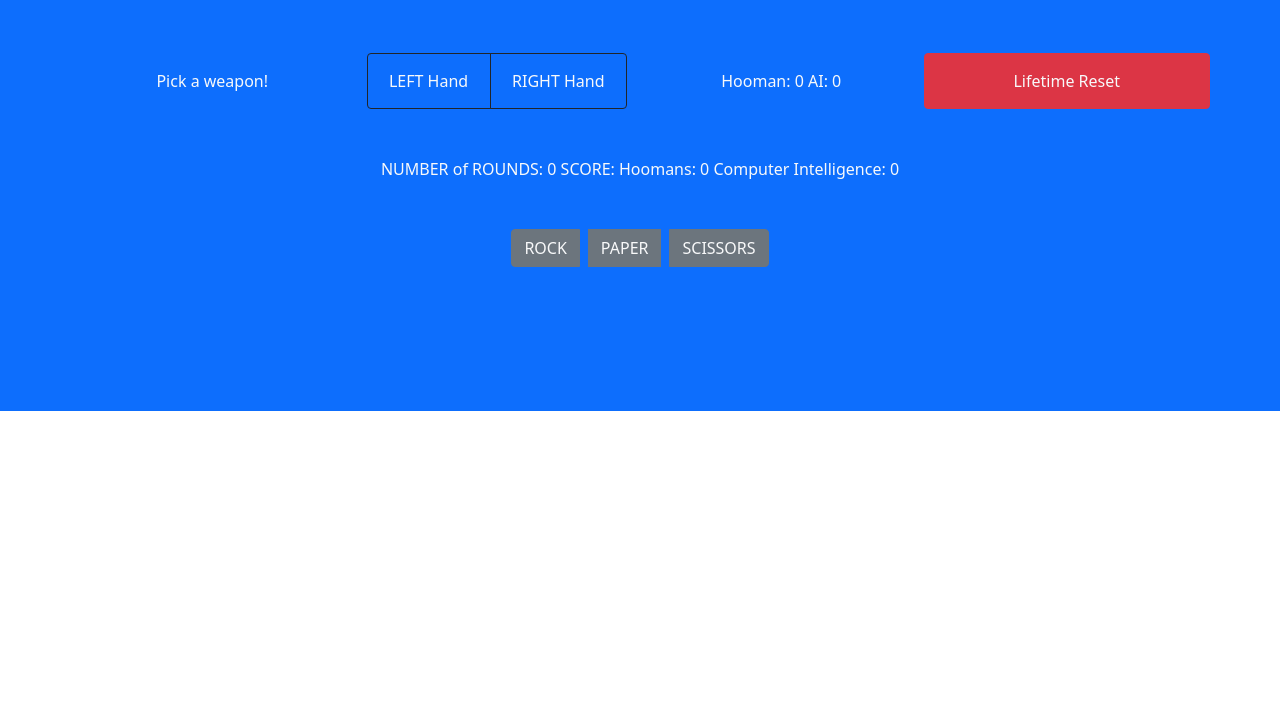
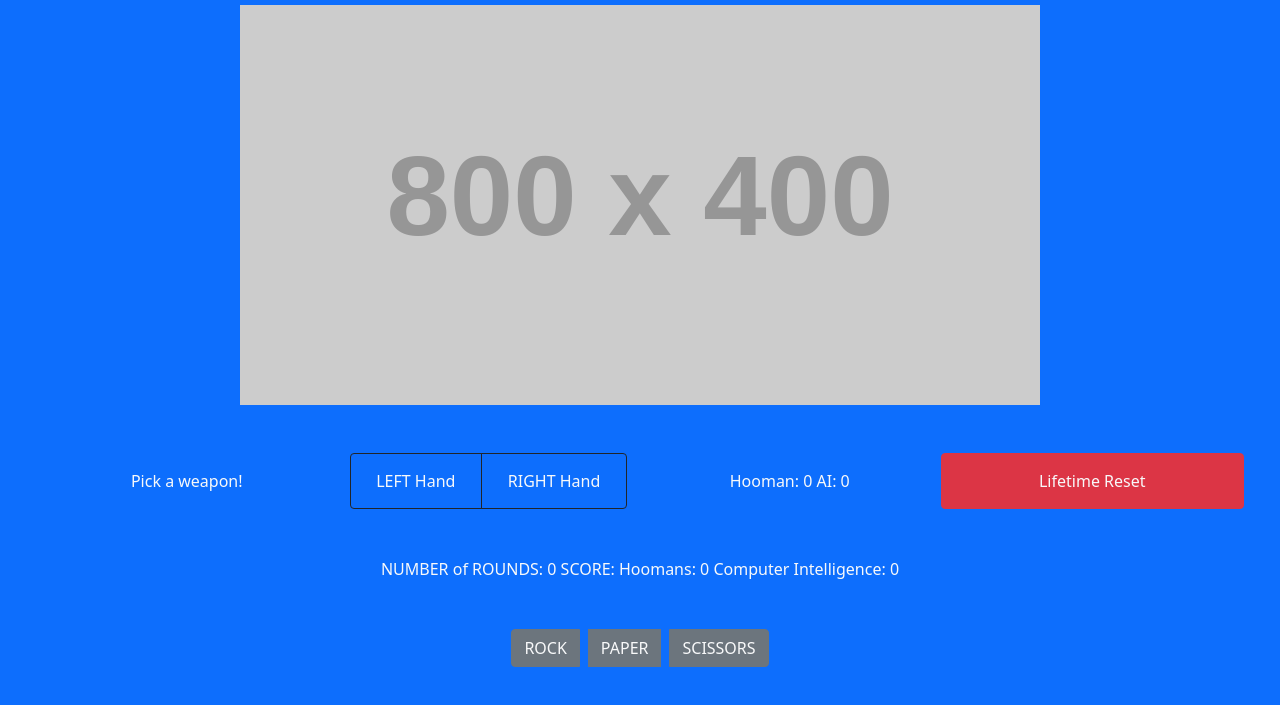
Before and after one commit to alexplong/rockpaperscissor, a plain HTML site: page index.html in a window 1280 px wide. Shown: the part 51-756 px from the top of the page. Drawn offline with nearby package versions, Linux system fonts and the light colour scheme; placeholder pictures from the web are drawn by us.

Commit message:
an update to git

```diff
--- a/index.html
+++ b/index.html
@@ -17,9 +17,17 @@
     </div>
   </nav>
 
-<!-- Game section -->
+<!-- Main game area -->
+<section class="bg-primary text-center">
+  <div class="container">
+    <img src="https://via.placeholder.com/800x400">
+  </div>
+</section>
+
+<!-- Gamer section -->
   <section class="bg-primary p-5 text-center">
-    <div class='container' id='container'>
+    <div>
+
 
   <!-- Game stats: left/right hand, total win/loss overtime, reset button -->
       <div class="row">
```
